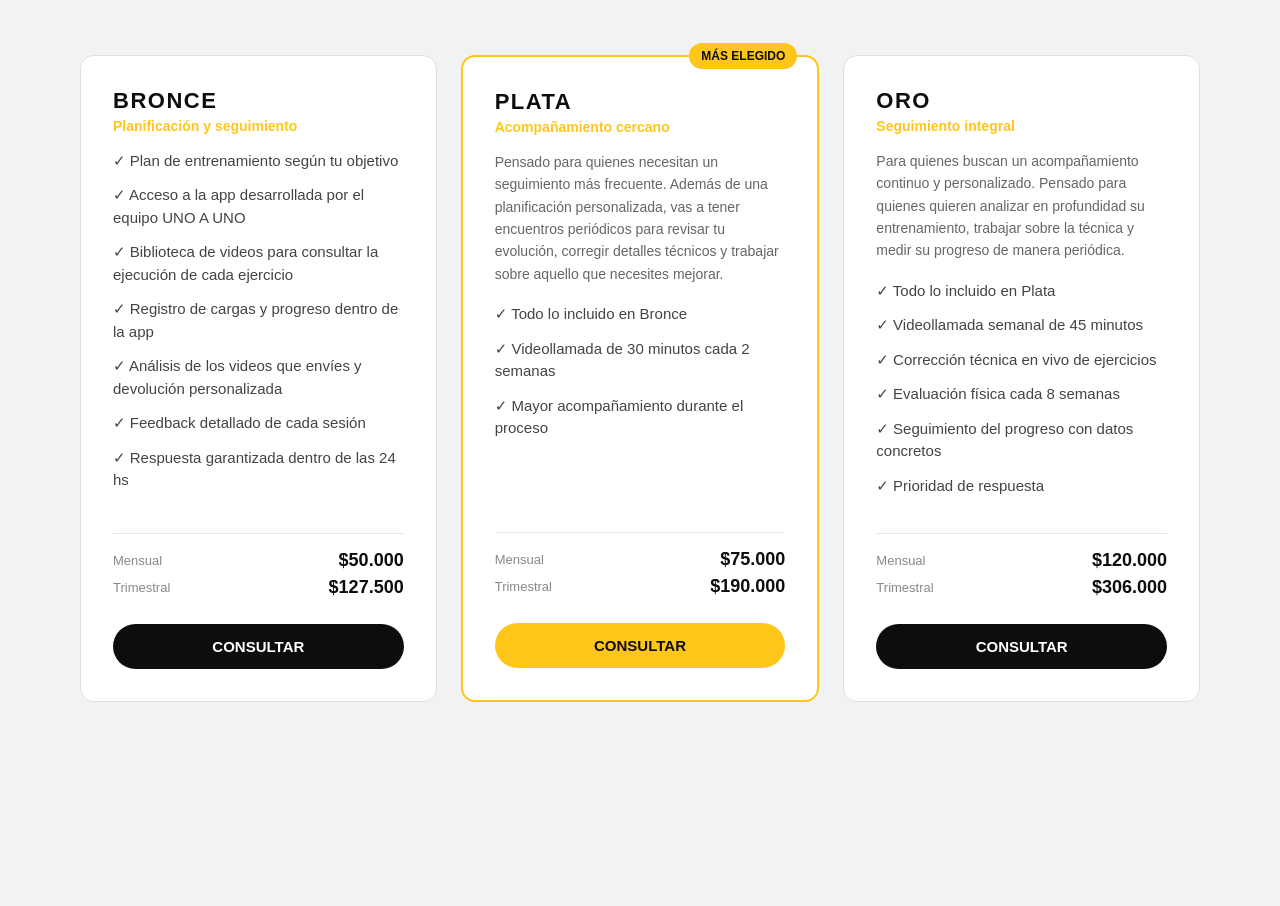
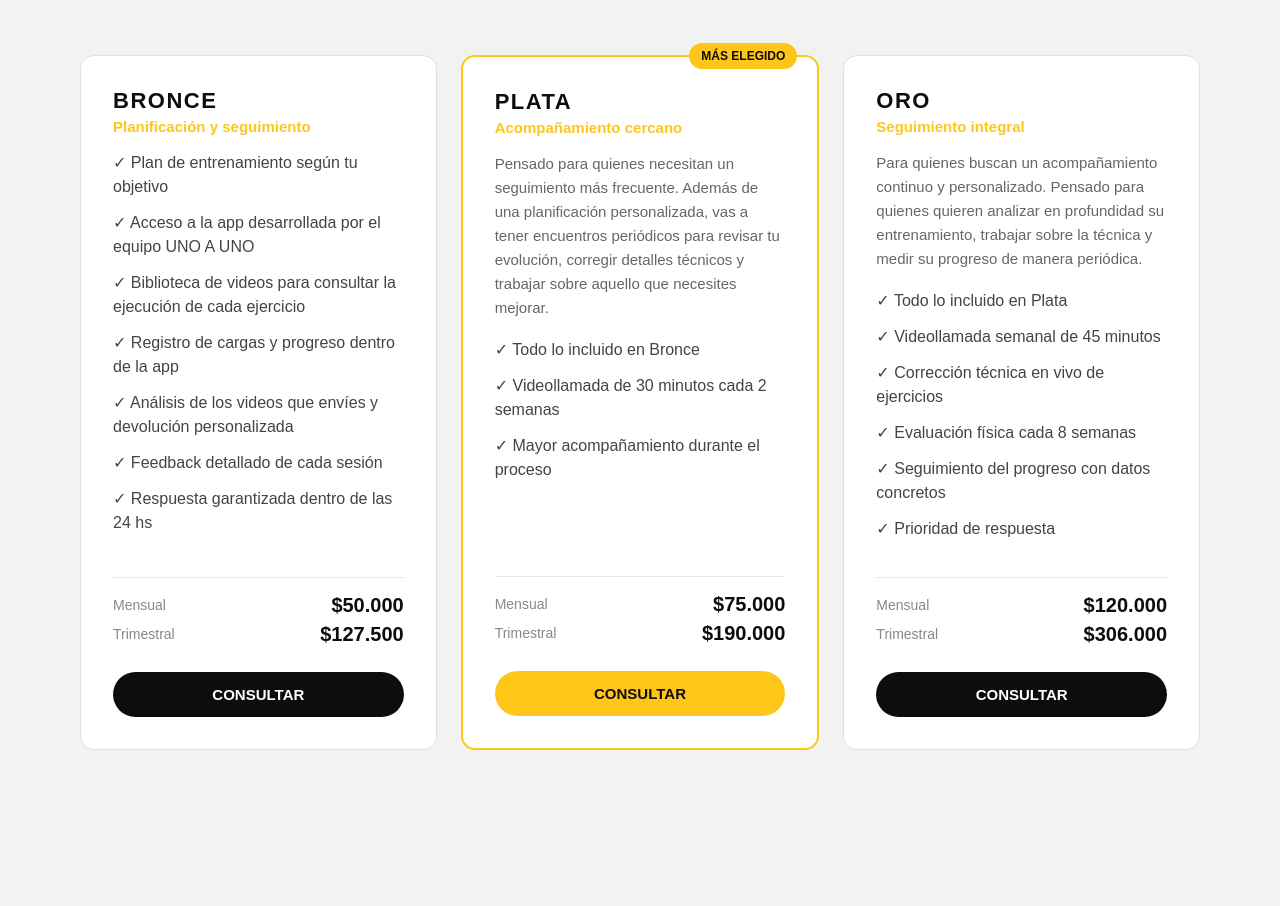
Before and after one commit to fedegarciapf-ops/unoauno-web, a React (Vite) app: page / in a window 1280 px wide. Shown: the part 4934-5840 px from the top of the page. Built offline with nearby package versions, Linux system fonts and the light colour scheme.

Commit message:
Ajuste tamaños membresias

```diff
--- a/src/sections/Membresias.css
+++ b/src/sections/Membresias.css
@@ -59,14 +59,14 @@
 }
 
 .mb-plan-subtitle {
-  font-size: 14px;
+  font-size: 15px;
   color: #ffc61a;
   font-weight: bold;
   margin-bottom: 16px;
 }
 
 .mb-plan-desc {
-  font-size: 14px;
+  font-size: 15px;
   color: #666;
   line-height: 1.6;
   margin-bottom: 18px;
@@ -79,7 +79,7 @@
 }
 
 .mb-list li {
-  font-size: 15px;
+  font-size: 16px;
   color: #444;
   margin-bottom: 12px;
   line-height: 1.5;
@@ -99,12 +99,12 @@
 }
 
 .mb-price-row span {
-  font-size: 13px;
+  font-size: 14px;
   color: #888;
 }
 
 .mb-price-row strong {
-  font-size: 18px;
+  font-size: 20px;
   color: #0d0d0d;
   font-weight: bold;
 }
```
